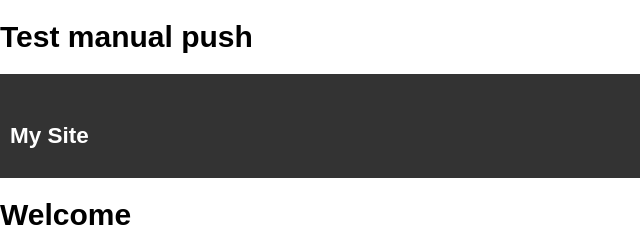
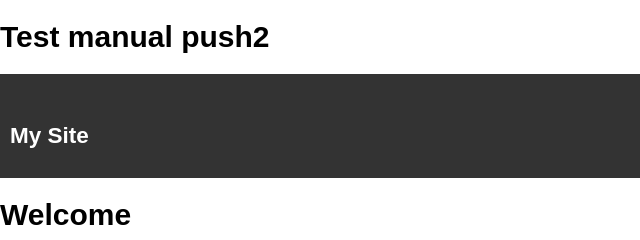
Before and after one commit to TWilkinson68/public-msc1, a plain HTML site: page index.html in a window 1280 px wide. Shown: the top 240 px of the page, 0-640 px from the left. Drawn offline with Linux system fonts and the light colour scheme.

Commit message:
Test manual push

```diff
--- a/index.html
+++ b/index.html
@@ -12,7 +12,7 @@
     />
   </head>
   <body>
-    <h1> Test manual push</h1>
+    <h1> Test manual push2</h1>
     <div class="container">
       <div class="headerContainer">
         <header>
```
